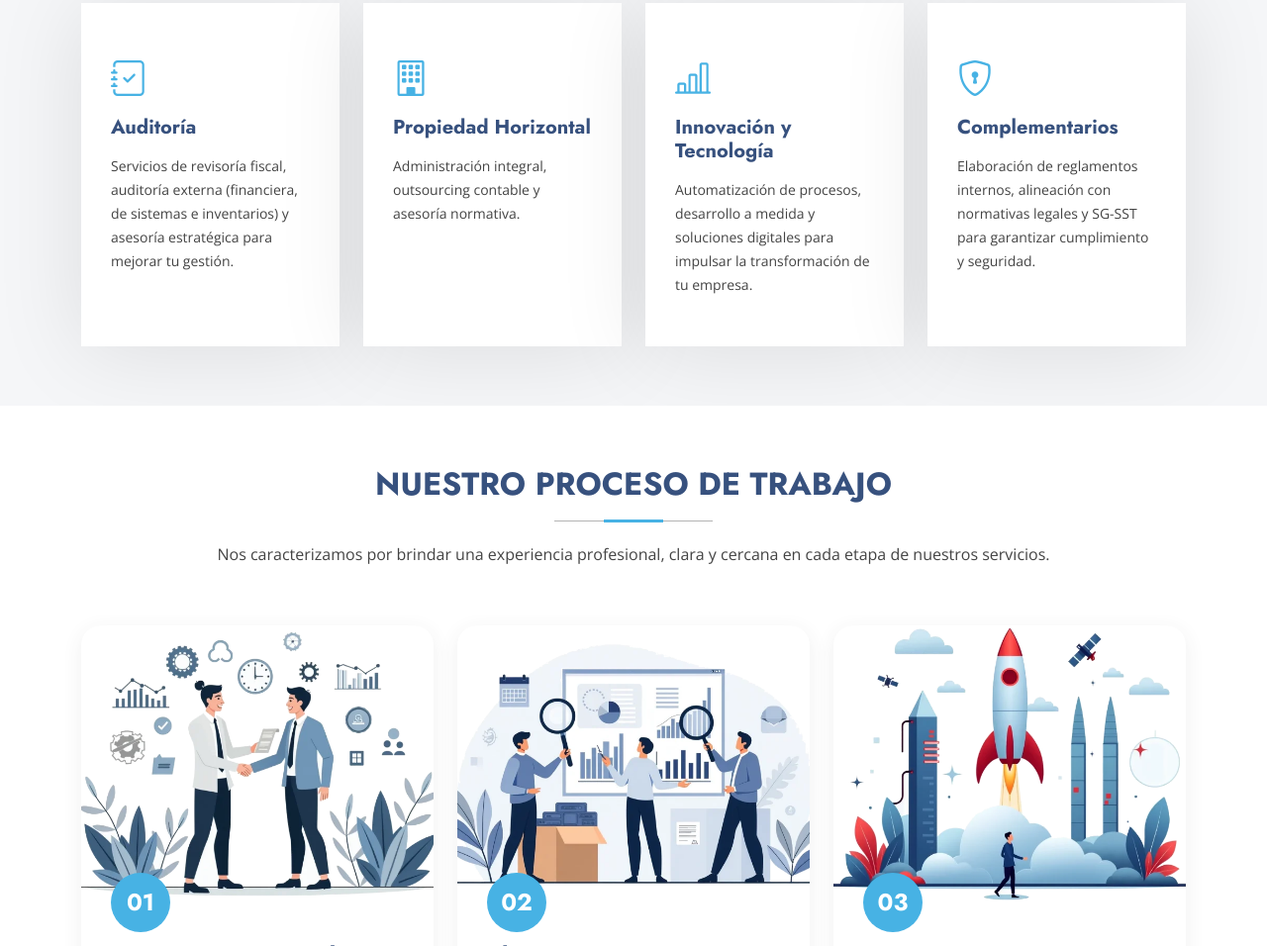
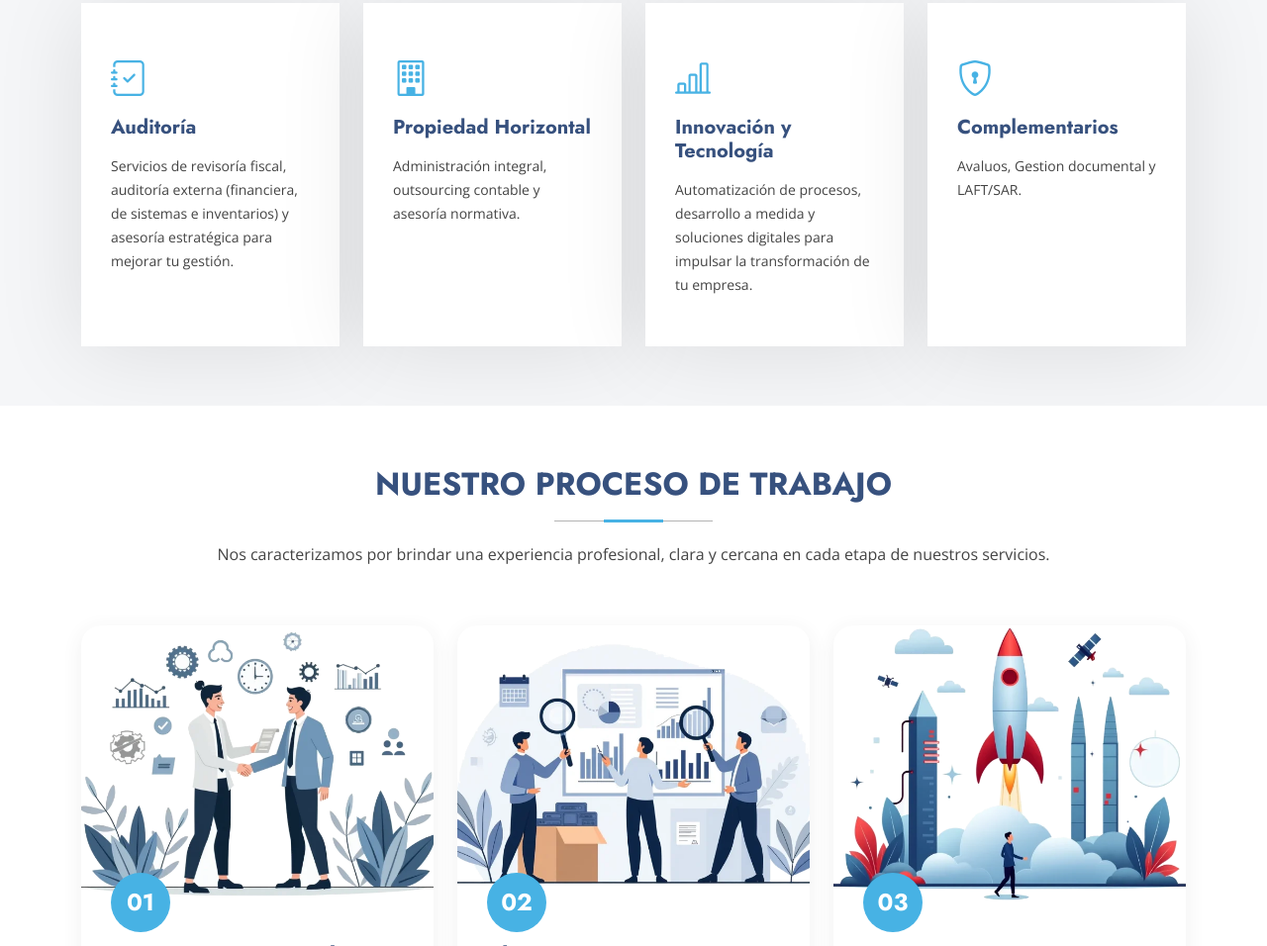
Before and after one commit to kevinperafan17/palacios-website, a plain HTML site: page index.html in a window 1280 px wide. Shown: the part 2599-3555 px from the top of the page at 99% size. Drawn offline with nearby package versions, Linux system fonts and the light colour scheme.

Commit message:
Update index.html

```diff
--- a/index.html
+++ b/index.html
@@ -1,3 +1,4 @@
+
 <!DOCTYPE html>
 <html lang="en">
 
@@ -302,7 +303,7 @@
               <div class="icon"><i class="bi bi-shield-lock icon"></i></div>
               <h4><a href="" class="stretched-link">Complementarios</a></h4>
               <p>
-                Elaboración de reglamentos internos, alineación con normativas legales y SG-SST para garantizar cumplimiento y seguridad.
+                Avaluos, Gestion documental y LAFT/SAR.
               </p>
             </div>
           </div><!-- End Service Item -->
```
